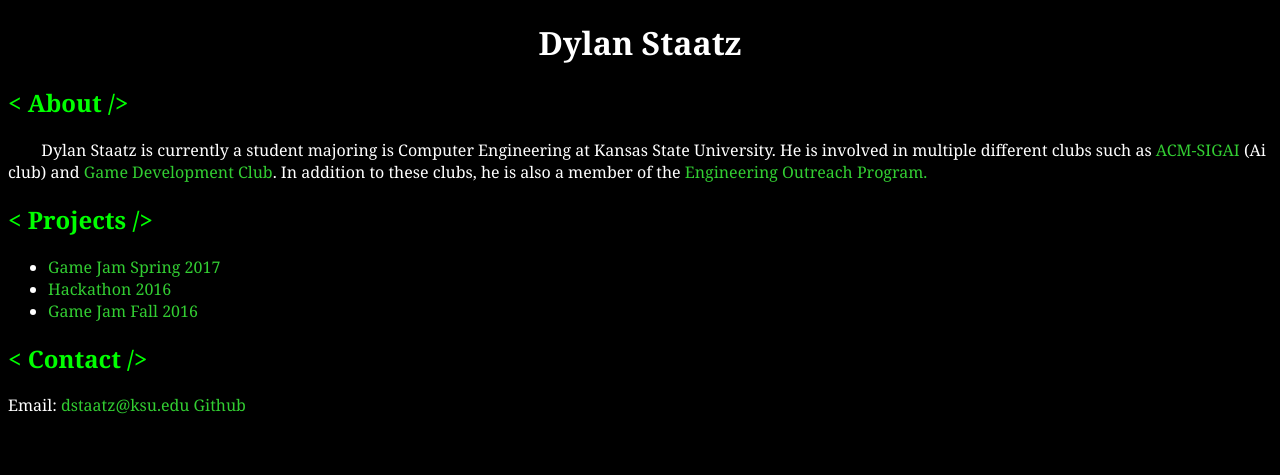
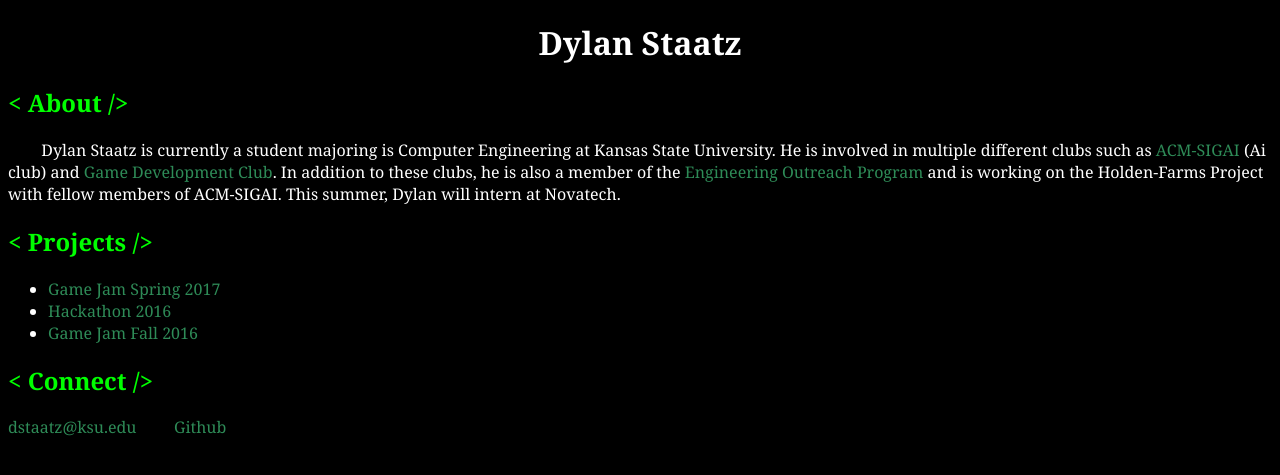
Before and after one commit to dstaatz/dstaatz.github.io, a PHP site: page / in a window 1280 px wide. Shown: the top 475 px of the page. Run offline with PHP 8.4, Linux system fonts and the light colour scheme.

Commit message:
Last commit before redesign of structure

```diff
--- a/index.html
+++ b/index.html
@@ -8,7 +8,7 @@
 	<body>
 		<h1>Dylan Staatz</h1>
 		<h2>&lt About /&gt</h2>
-		<p>&nbsp &nbsp &nbsp &nbsp Dylan Staatz is currently a student majoring is Computer Engineering at Kansas State University. He is involved in multiple different clubs such as <a href="http://acm-sigai.cs.ksu.edu/">ACM-SIGAI</a> (Ai club) and <a href="https://gdc.cs.ksu.edu/">Game Development Club</a>. In addition to these clubs, he is also a member of the <a href ="https://www.engg.ksu.edu/asc/outreach/">Engineering Outreach Program.</a></p>
+		<p>&nbsp &nbsp &nbsp &nbsp Dylan Staatz is currently a student majoring is Computer Engineering at Kansas State University. He is involved in multiple different clubs such as <a href="http://acm-sigai.cs.ksu.edu/">ACM-SIGAI</a> (Ai club) and <a href="https://gdc.cs.ksu.edu/">Game Development Club</a>. In addition to these clubs, he is also a member of the <a href ="https://www.engg.ksu.edu/asc/outreach/">Engineering Outreach Program</a> and is working on the Holden-Farms Project with fellow members of ACM-SIGAI. This summer, Dylan will intern at Novatech.</p>
 		<h2>&lt Projects /&gt</h2>
 		<p>
 			<ul>
@@ -17,8 +17,8 @@
 				<li><a href="projects/Game_Jam-F16.html">Game Jam Fall 2016</a></li>
 			</ul>
 		</p>
-		<h2>&lt Contact /&gt</h2>
-		<p>Email: <a href="mailto:dstaatz@ksu.edu">dstaatz@ksu.edu</a> <a href="https://github.com/dstaatz">Github</a></p>
+		<h2>&lt Connect /&gt</h2>
+		<p><a href="mailto:dstaatz@ksu.edu">dstaatz@ksu.edu</a> &nbsp &nbsp &nbsp &nbsp <a href="https://github.com/dstaatz">Github</a></p>
 		<br />
 	</body>
 </html>
--- a/main.css
+++ b/main.css
@@ -4,7 +4,7 @@
 }
 
 a {
-	color: LimeGreen;
+	color: SeaGreen;
 	text-decoration: none;
 }
 
```
